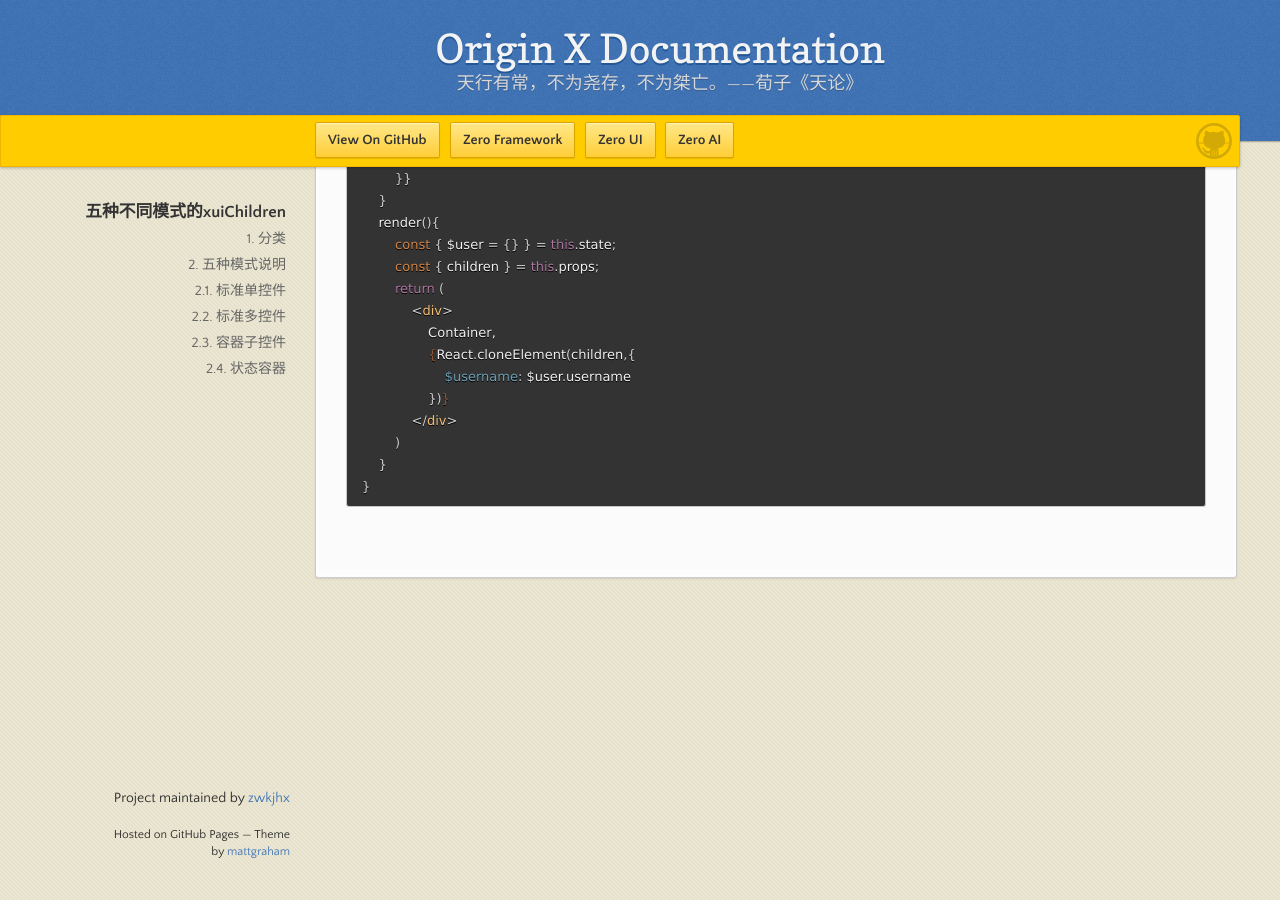
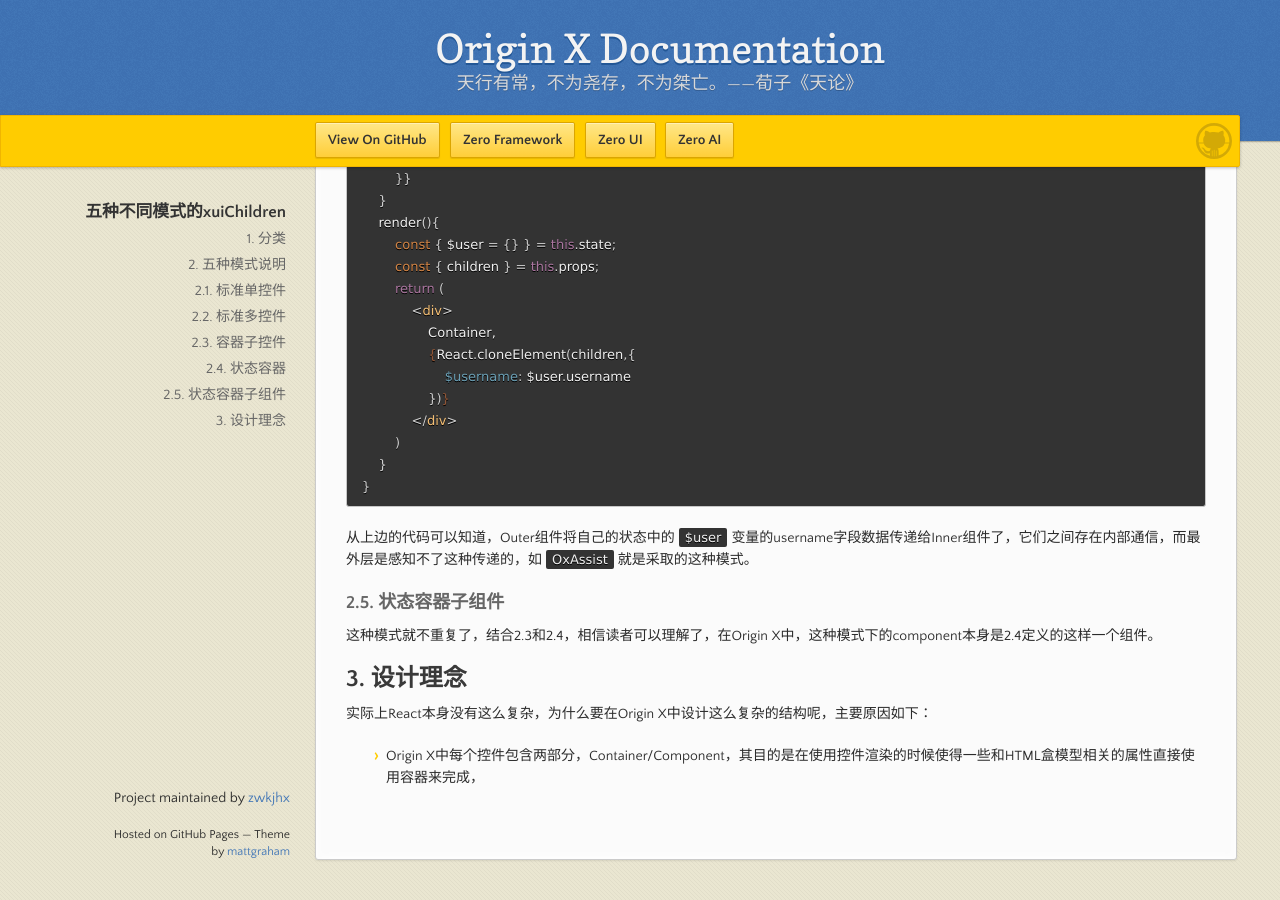
Before and after one commit to zwkjhx/ox-doc, a Jekyll site: the page built from specification/3-origin-xgui-fan/spo-017-wu-zhong-bu-tong-mo-shi-de-xuichildren-shuo-ming.md, in a window 1280 px wide and 900 px high, scrolled down 3136 px. Built offline with Jekyll 4.4.1, drawn with Linux system fonts in a browser that asks for light colours; our own code applies the rules of GitHub Pages for plain Markdown files.

Commit message:
Updates specification/3-origin-xgui-fan/spo-017-wu-zhong-bu-tong-mo-shi-de-xuichildren-shuo-ming.md
Auto commit by GitBook Editor

````diff
--- a/specification/3-origin-xgui-fan/spo-017-wu-zhong-bu-tong-mo-shi-de-xuichildren-shuo-ming.md
+++ b/specification/3-origin-xgui-fan/spo-017-wu-zhong-bu-tong-mo-shi-de-xuichildren-shuo-ming.md
@@ -164,3 +164,15 @@
     }
 }
 ```
+
+从上边的代码可以知道，Outer组件将自己的状态中的`$user`变量的username字段数据传递给Inner组件了，它们之间存在内部通信，而最外层是感知不了这种传递的，如`OxAssist`就是采取的这种模式。
+
+### 2.5. 状态容器子组件
+
+这种模式就不重复了，结合2.3和2.4，相信读者可以理解了，在Origin X中，这种模式下的component本身是2.4定义的这样一个组件。
+
+## 3. 设计理念
+
+实际上React本身没有这么复杂，为什么要在Origin X中设计这么复杂的结构呢，主要原因如下：
+
+* Origin X中每个控件包含两部分，Container/Component，其目的是在使用控件渲染的时候使得一些和HTML盒模型相关的属性直接使用容器来完成，
````
